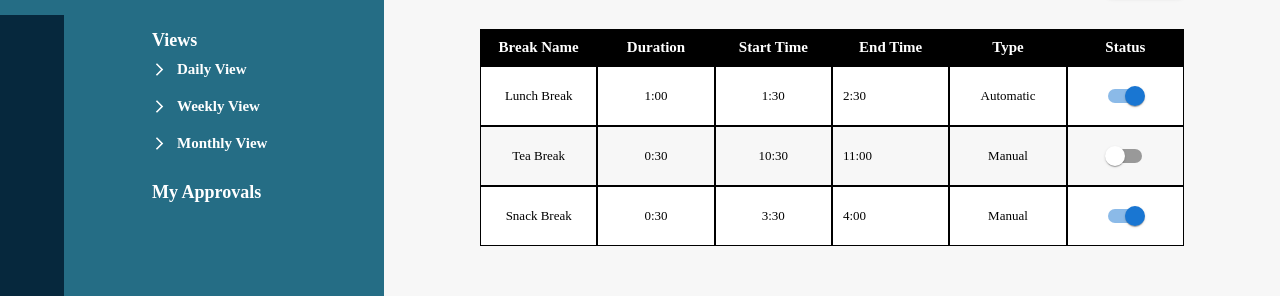
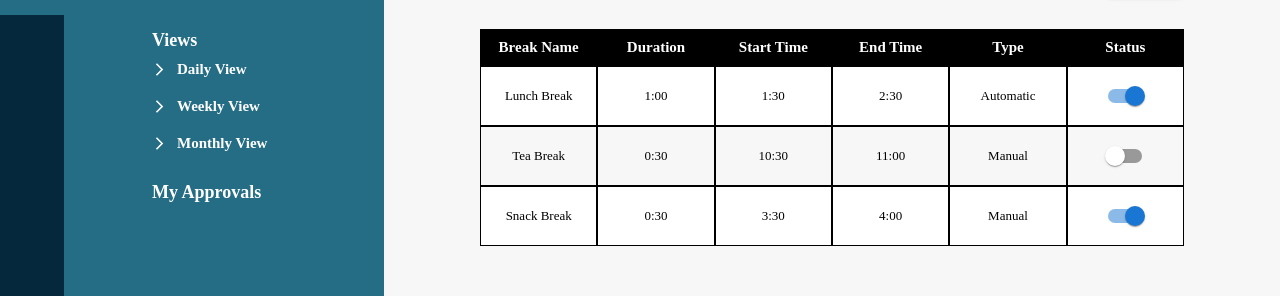
Before and after one commit to Sneha-Shaw/shift_frontend, a React (Create React App) app: page /attendance/breaks in a window 1280 px wide. Shown: the part 180-476 px from the top of the page. Built offline with nearby package versions, Linux system fonts and the light colour scheme.

Commit message:
`fix`:`break`

```diff
--- a/src/pages/Break/styles.js
+++ b/src/pages/Break/styles.js
@@ -109,11 +109,7 @@ export default makeStyles((theme) => ({
         display: "flex",
         justifyContent: "center",
         alignItems: "center",
-        '&:nth-child(4)':{
-            // width: "25%",
-            // display: "flex",
-            justifyContent: "space-between",
-        }
+
     },
     form:{
         width: "100%",
```
